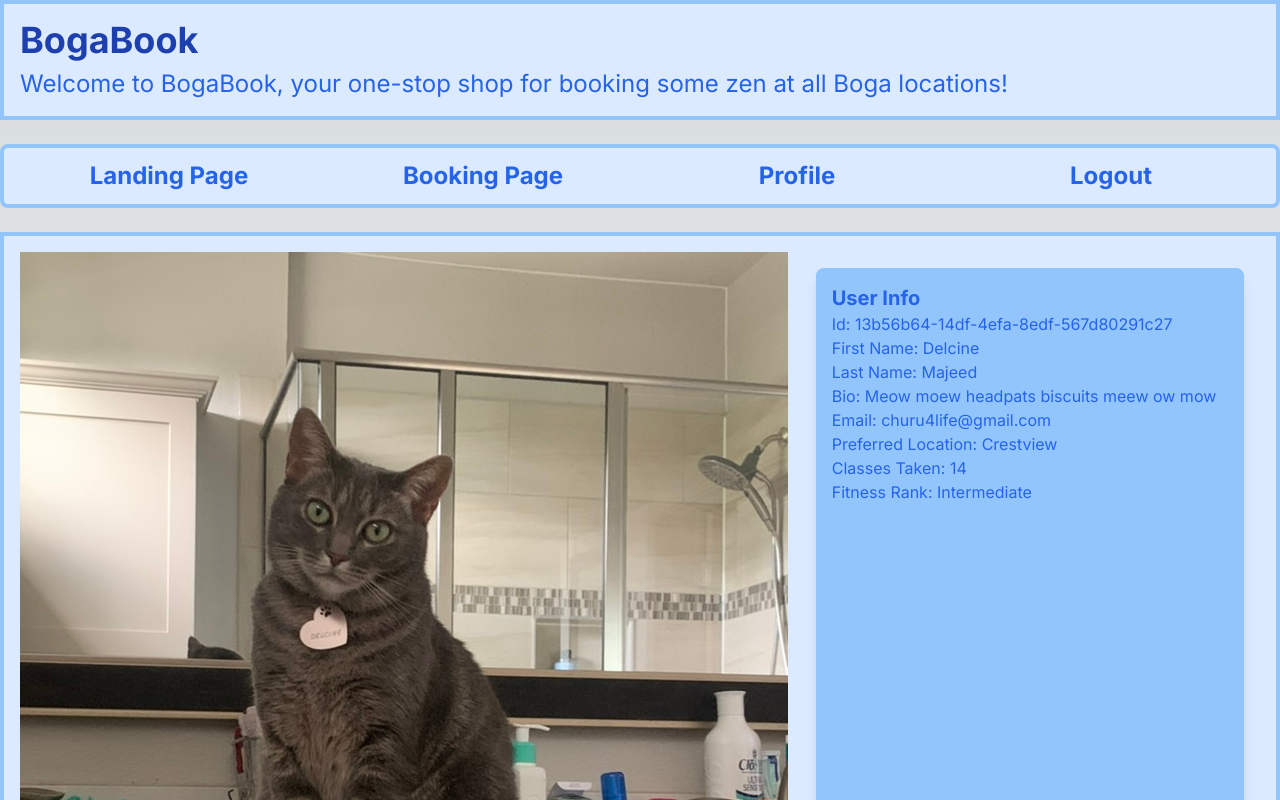
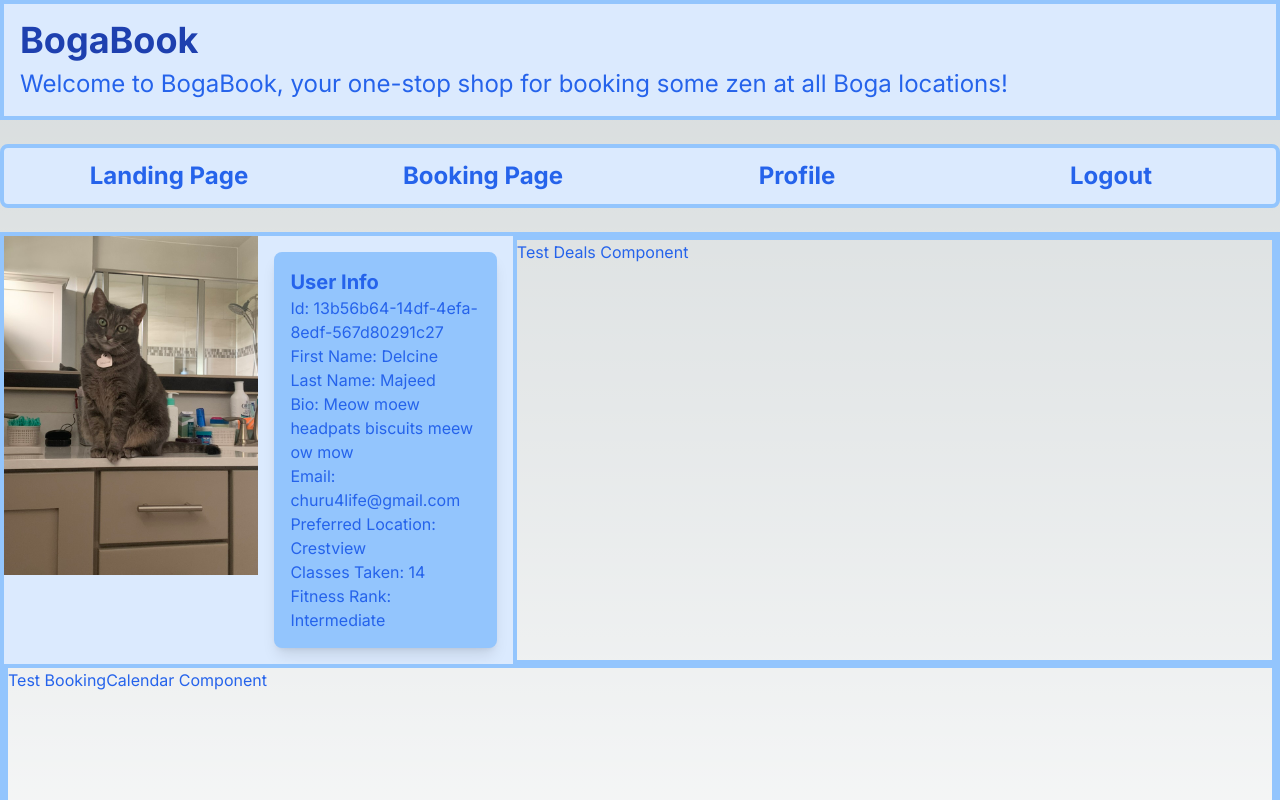
Before and after one commit to Robchike9290/YogaBookingPlatform, a Next.js app: page /profile in a window 1280 px wide. Shown: the top 800 px of the page. Built offline with nearby package versions, Linux system fonts and the light colour scheme.

Commit message:
Fix funky TailwindCSS formatting for ProfileMetadata component and revise redundant nested architecture for it.

```diff
--- /dev/null
+++ b/src/app/profile/_components/BookingCalendar.tsx
@@ -0,0 +1,7 @@
+export default function BookingCalendar() {
+    return (
+        <div className="col-start-1 col-span-5 row-start-2 row-span-1 border-4 border-blue-300 text-blue-600">
+            <h1>Test BookingCalendar Component</h1>
+        </div>
+    )
+}
--- /dev/null
+++ b/src/app/profile/_components/Deals.tsx
@@ -0,0 +1,7 @@
+export default function Deals() {
+    return (
+        <div className="col-start-3 col-span-3 row-start-1 row-span-1 border-4 border-blue-300 text-blue-600">
+            <h1>Test Deals Component</h1>
+        </div>
+    )
+}
--- a/src/app/profile/_components/ProfileInfo.tsx
+++ /dev/null
@@ -1,12 +0,0 @@
-import ProfileMetadata from "./ProfileMetadata";
-
-export default function ProfileInfo() {
-  return (
-    <>
-      <div className="col-span-5 grid bg-blue-100 p-4">
-        <img className="col-span-1 col-start-1" src={"/DelcineMajeed.jpg"} />
-        <ProfileMetadata />
-      </div>
-    </>
-  );
-}
--- a/src/app/profile/_components/ProfileMetadata.tsx
+++ b/src/app/profile/_components/ProfileMetadata.tsx
@@ -48,7 +48,9 @@ export default function ProfileMetadata() {
   const targetObject = dummyData[0];
 
   return (
-    <div className="col-start-2 col-end-3 m-4 rounded-lg bg-blue-300 p-4 text-blue-600 shadow-lg">
+    <div className="row-start-1 row-span-1 col-start-1 col-span-2 bg-blue-100 grid grid-cols-2">
+      <img className="col-start-1 col-span-1 bg-blue-100" src={"/DelcineMajeed.jpg"} />
+      <div className="col-start-2 col-span-1 bg-blue-300 rounded-lg p-4 m-4 text-blue-600 shadow-lg">
         <h1 className="text-xl font-bold">User Info</h1>
         <ul>
           {Object.keys(targetObject).map((key) => {
@@ -61,5 +63,6 @@ export default function ProfileMetadata() {
           })}
         </ul>
       </div>
+    </div>
   );
 }
--- a/src/app/profile/page.tsx
+++ b/src/app/profile/page.tsx
@@ -1,10 +1,14 @@
 import React from "react";
-import ProfileInfo from "./_components/ProfileInfo";
+import ProfileMetadata from "./_components/ProfileMetadata";
+import Deals from "./_components/Deals";
+import BookingCalendar from "./_components/BookingCalendar";
 
 export default function Profile() {
   return (
-    <div className="col-span-1 col-start-2 border-4 border-blue-300 text-blue-600">
-      <ProfileInfo />
+    <div className="grid-rows-2 grid-cols-5 grid border-4 border-blue-300 text-blue-600">
+      <ProfileMetadata />
+      <Deals />
+      <BookingCalendar />
     </div>
   );
 }
--- a/src/app/profile/types.ts
+++ b/src/app/profile/types.ts
@@ -1,3 +1,4 @@
+// TODO: Move this file to a master location and put all types in it.
 export enum StudioLocation {
   Crestview = "Crestview",
   Bouldin = "Bouldin",
```
Lines whose indentation alone changed are shown as unchanged.
